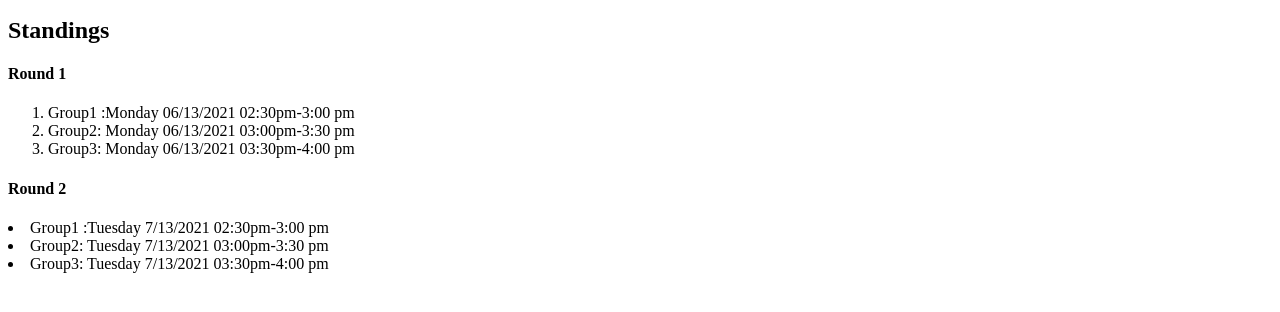
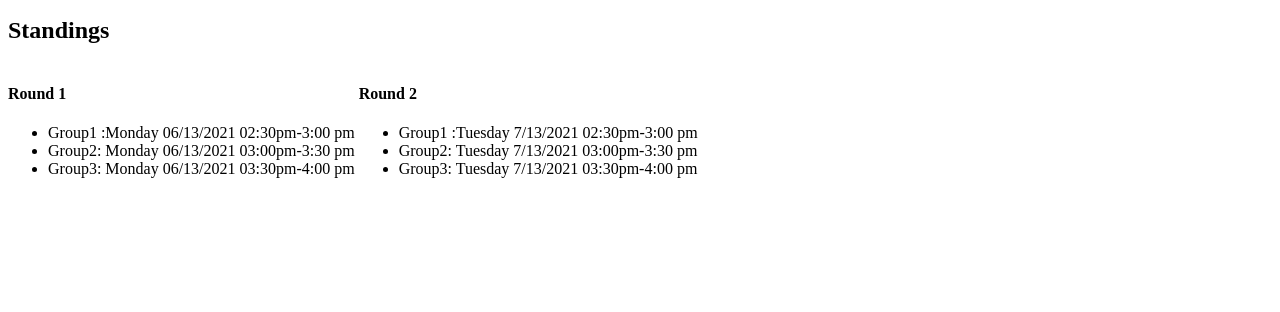
Before and after one commit to AmanuelChorito/SoccerTournamentManager, a website: page public/index.html in a window 1280 px wide. Shown: the part 48-360 px from the top of the page. Drawn offline with nearby package versions, Linux system fonts and the light colour scheme; no server answers.

Commit message:
schedule Commit

```diff
--- a/public/index.html
+++ b/public/index.html
@@ -46,18 +46,22 @@
     <h2>Standings</h2>
     <div class="playersdivTable"></div>
     <div class="messagediv"></div>
-    <dv class="schedule">
+    <div class="schedule">
       <h4>Round 1</h4>
-      <ol>
+      <ul>
         <li>Group1 :Monday 06/13/2021 02:30pm-3:00 pm</li>
         <li>Group2: Monday 06/13/2021 03:00pm-3:30 pm</li>
         <li>Group3: Monday 06/13/2021 03:30pm-4:00 pm</li>
-      </ol>
+      </ul>
+    </div>
+    <div class="schedule">
       <h4>Round 2</h4>
-      <li>Group1 :Tuesday 7/13/2021 02:30pm-3:00 pm</li>
-      <li>Group2: Tuesday 7/13/2021 03:00pm-3:30 pm</li>
-      <li>Group3: Tuesday 7/13/2021 03:30pm-4:00 pm</li>
-    </dv>
+      <ul>
+        <li>Group1 :Tuesday 7/13/2021 02:30pm-3:00 pm</li>
+        <li>Group2: Tuesday 7/13/2021 03:00pm-3:30 pm</li>
+        <li>Group3: Tuesday 7/13/2021 03:30pm-4:00 pm</li>
+      </ul>
+    </div>
     <script src="https://ajax.googleapis.com/ajax/libs/jquery/3.5.1/jquery.min.js"></script>
     <script src="tour.js"></script>
   </body>
--- a/public/players.css
+++ b/public/players.css
@@ -67,3 +67,6 @@ legend {
   color: #fff;
   padding: 3px 6px;
 }
+.schedule {
+  display: inline-block;
+}
```
